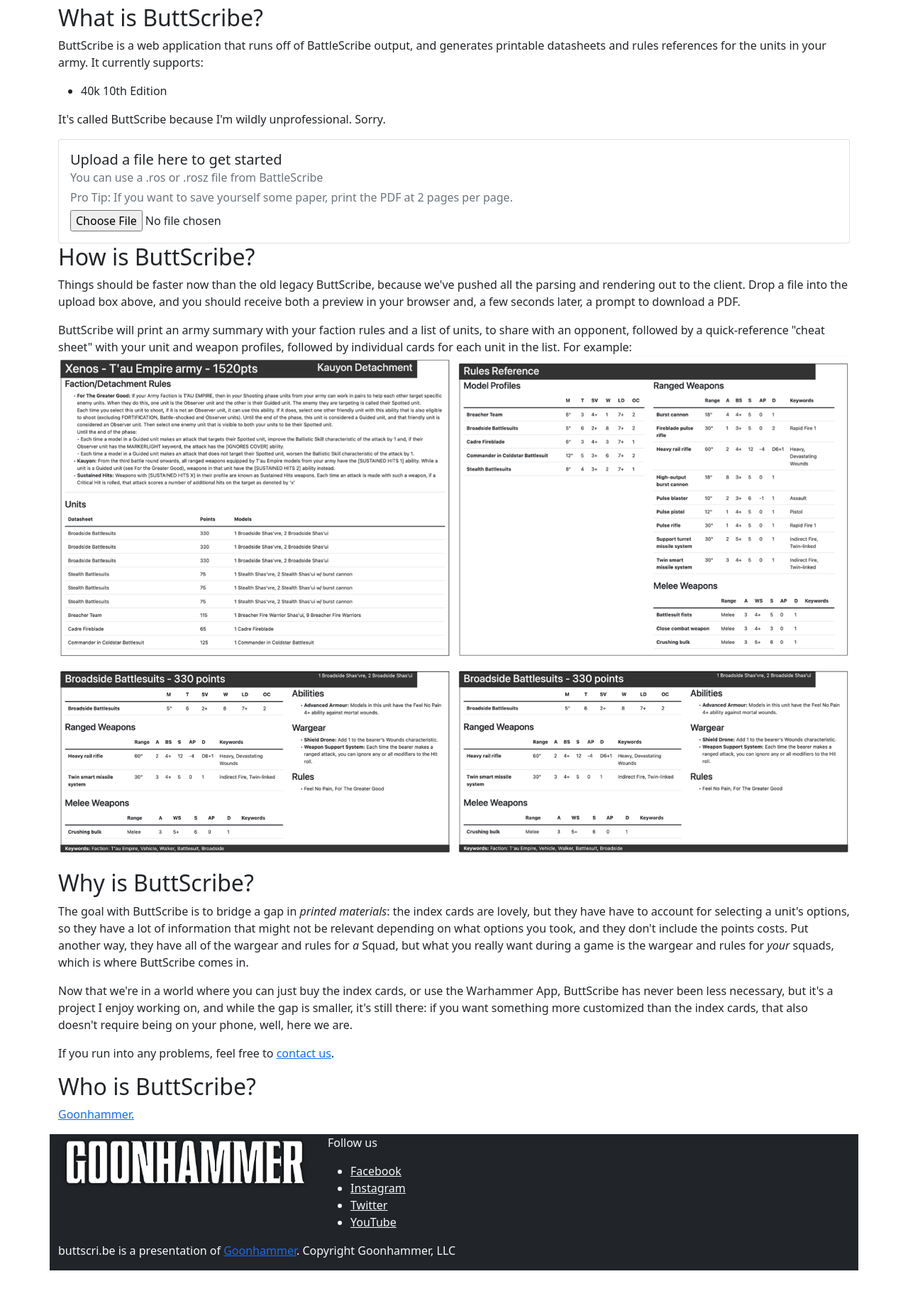
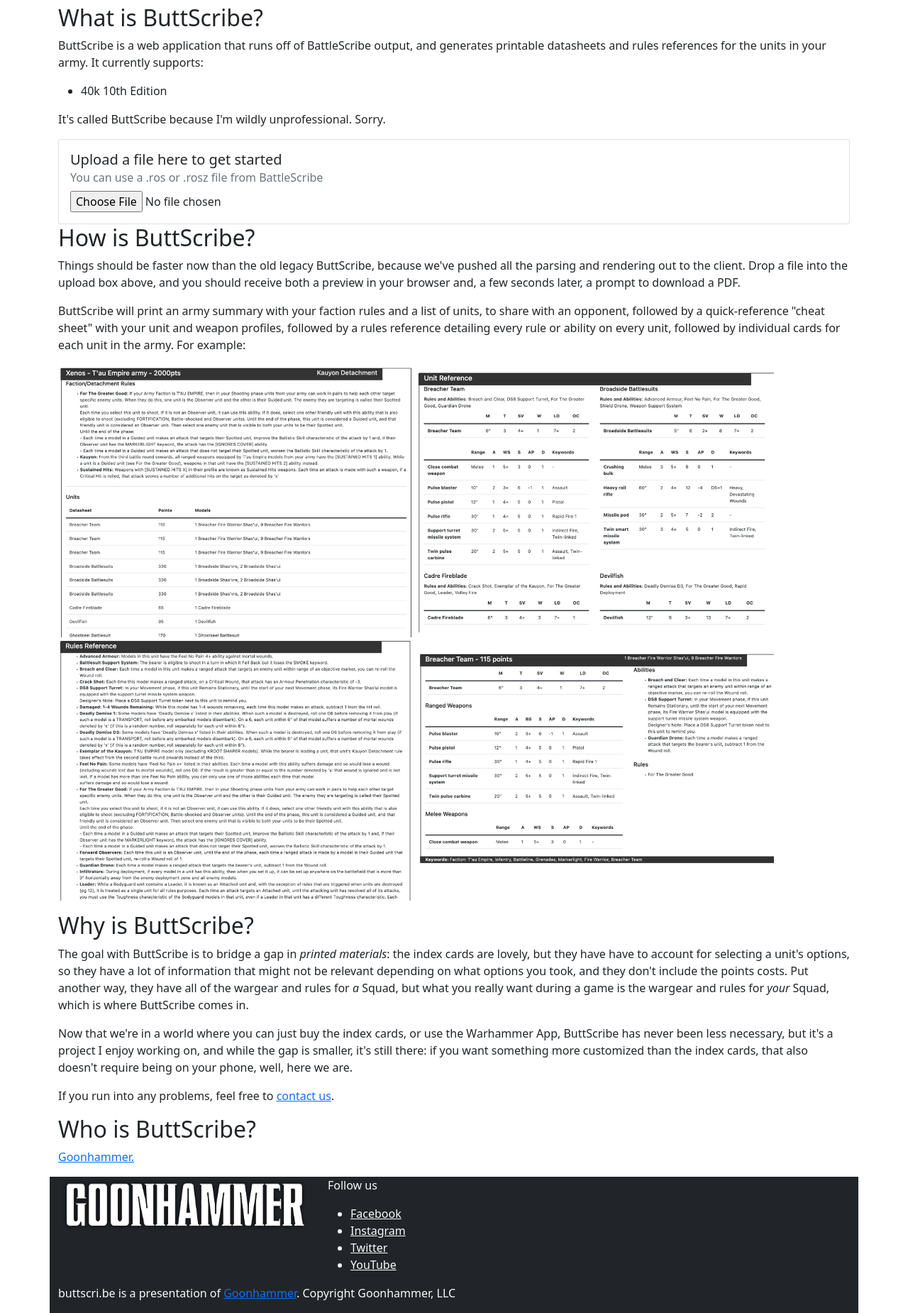
Before and after one commit to gregchiasson/warhams, a PHP site: page / in a window 1280 px wide. Shown: the part 50-1900 px from the top of the page at 71% size. Before the commit the page ends 1840 px from the top, so only its background shows below. Run offline with PHP 8.4, Linux system fonts and the light colour scheme; some libraries are stand-ins or nearby versions.

Commit message:
render fixes and new screenshots

```diff
--- a/htdocs/css/site.css
+++ b/htdocs/css/site.css
@@ -19,4 +19,4 @@ div.page {
 
 #output h2 { color: #FFF; font-size: 160%; }
 #output h3 { color: #EEE; font-size: 150%; }
-#output h4 { color: #111; font-size: 120%; }
+#output h4 { color: #111; font-size: 130%; }
--- a/htdocs/index.html
+++ b/htdocs/index.html
@@ -48,7 +48,6 @@
             <div class="card-body">
               <h5 class="card-title">Upload a file here to get started</h5>
               <h6 class="card-subtitle mb-2 text-muted">You can use a .ros or .rosz file from BattleScribe</h6>
-              <h6 class="card-title mb-2 text-muted">Pro Tip: If you want to save yourself some paper, print the PDF at 2 pages per page.</h6>
               <form>
                 <input id="list" type="file" value="pres butan" />
               </form>
@@ -63,18 +62,22 @@
             and, a few seconds later, a prompt to download a PDF.
           </p>
           <p>ButtScribe will print an army summary with your faction rules and a list of units, to share with an opponent,
-            followed by a quick-reference "cheat sheet" with your unit and weapon profiles, followed by individual cards for
-            each unit in the list. For example:
-            <img src="/img/bso10.png" alt="A screenshot of Buttscribe output." width="100%"/>
+            followed by a quick-reference "cheat sheet" with your unit and weapon profiles, followed by a rules reference
+            detailing every rule or ability on every unit, followed by individual cards for each unit in the army. For example:
           </p>
-
+          <p>
+            <img src="/img/butt1.png" alt="A screenshot of Buttscribe output." width="45%"/>
+            <img src="/img/butt2.png" alt="A screenshot of Buttscribe output." width="45%"/>
+            <img src="/img/butt3.png" alt="A screenshot of Buttscribe output." width="45%"/>
+            <img src="/img/butt4.png" alt="A screenshot of Buttscribe output." width="45%"/>
+          </p>
           <h2>Why is ButtScribe?</h2>
           <p>The goal with ButtScribe is to bridge a gap in <em>printed materials</em>: the index cards
             are lovely, but they have have to account for selecting a unit's options, so they
             have a lot of information that might not be relevant depending on what options you took,
             and they don't include the points costs. Put another way, they
             have all of the wargear and rules for <em>a</em> Squad, but what you really want
-            during a game is the wargear and rules for <em>your</em> squads, which is where ButtScribe comes in.</p>
+            during a game is the wargear and rules for <em>your</em> Squad, which is where ButtScribe comes in.</p>
           <p>Now that we're in a world where you can just buy the index cards, or use the Warhammer App,
             ButtScribe has never been less necessary, but it's a project I enjoy working on, and while the gap
             is smaller, it's still there: if you want something more customized than the index cards, that also
```
Also changed, not shown: htdocs/img/butt1.png (added), htdocs/img/butt2.png (added), htdocs/img/butt3.png (added), htdocs/img/butt4.png (added).
